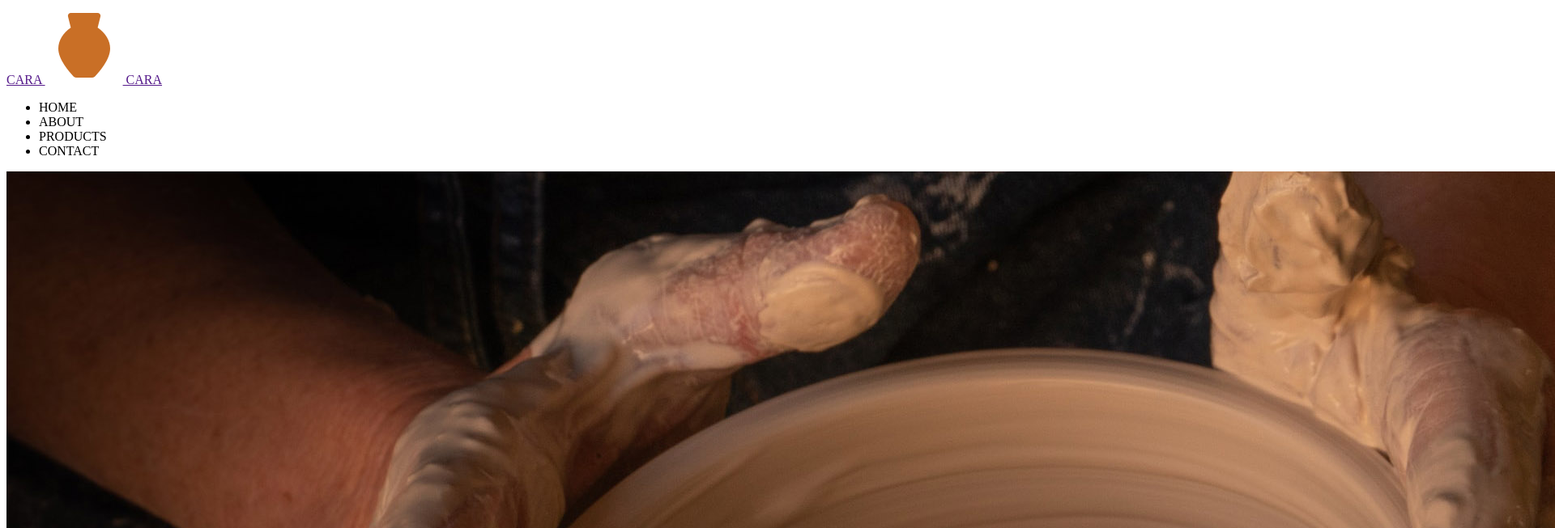
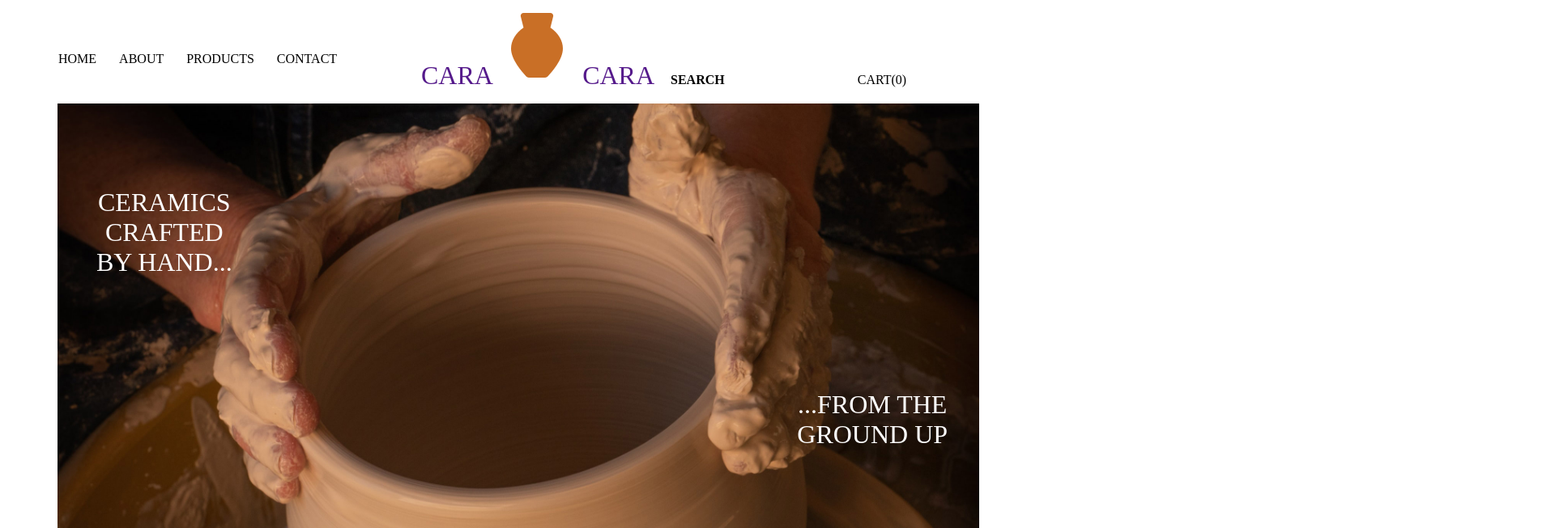
Before and after one commit to niguelprice/eCommerce-Website, a plain HTML site: page index.html in a window 1280 px wide. Shown: the top 653 px of the page at 81% size, 1920 px wide, since content can reach past the window. Drawn offline with Linux system fonts and the light colour scheme.

Commit message:
updated html + css files, for website functionality

```diff
--- a/index.html
+++ b/index.html
@@ -5,6 +5,7 @@
     <meta http-equiv="X-UA-Compatible" content="IE=edge">
     <meta name="viewport" content="width=device-width, initial-scale=1.0">
     <title>eCommerce Website</title>
+    <link rel="stylesheet" href="./main.css">
 </head>
 <body>
     <header>
@@ -16,12 +17,15 @@
                 <li>PRODUCTS</li>
                 <li>CONTACT</li>
             </ul>
+            <b href=''>  SEARCH</b>
+            <c href=''> CART(0)</c>
         </nav>
     </header>
     <main>
         <section class="home">
-            <img src="./Assets/UX-HTML-CSS/earl-wilcox-y3W0CzO063w-unsplash-alt.jpg" alt="pottery with black as background"/>
-            <h1>CERAMICS CRAFTED BY HAND...   ...FROM THE GROUND UP</h1>
+            <img src="./Assets/UX-HTML-CSS/earl-wilcox-y3W0CzO063w-unsplash-alt.jpg" alt="pottery with black color as background"/>
+            <div class="top-left">CERAMICS CRAFTED BY HAND...</div>
+            <div class="bottom-right">...FROM THE GROUND UP</div>
 
             <h2>About us
 
@@ -138,3 +142,6 @@
     </footer>
 </body>
 </html>
+
+
+img src="./Assets/UX-HTML-CSS/1200px-Google_Magnifying_Glass.svg.png" alt="magnifying glass">
--- a/main.css
+++ b/main.css
@@ -0,0 +1,62 @@
+html{
+    box-sizing: border-box;
+}
+
+nav a {
+    padding: 1rem;
+    margin-left: 31rem;
+    text-decoration: black;
+    font-size: 2rem;
+}
+
+nav a img{
+    height: 1
+}
+
+nav ul{
+    list-style-type: none;
+    position: absolute;
+    top: 3rem;
+    left: 2rem;
+}
+
+nav li{
+    display: inline;
+    margin-right: 1.5rem;
+}
+
+.home img{
+    margin: 1rem auto;
+    width: 90%;
+}
+
+nav b{
+    top: 10rem;
+}
+
+
+nav c{
+    margin-left: 10rem;
+}
+
+.home{
+    position: relative;
+    text-align: center;
+    color: white
+}
+
+.top-left{
+    position: absolute;
+    top: 120px;
+    left: 100px;
+    width: 15%;
+    font-size: 2rem;
+}
+
+.bottom-right{
+    position: absolute;
+    top: 370px;
+    right: 100px;
+    width: 15%;
+    font-size: 2rem;
+}
```
